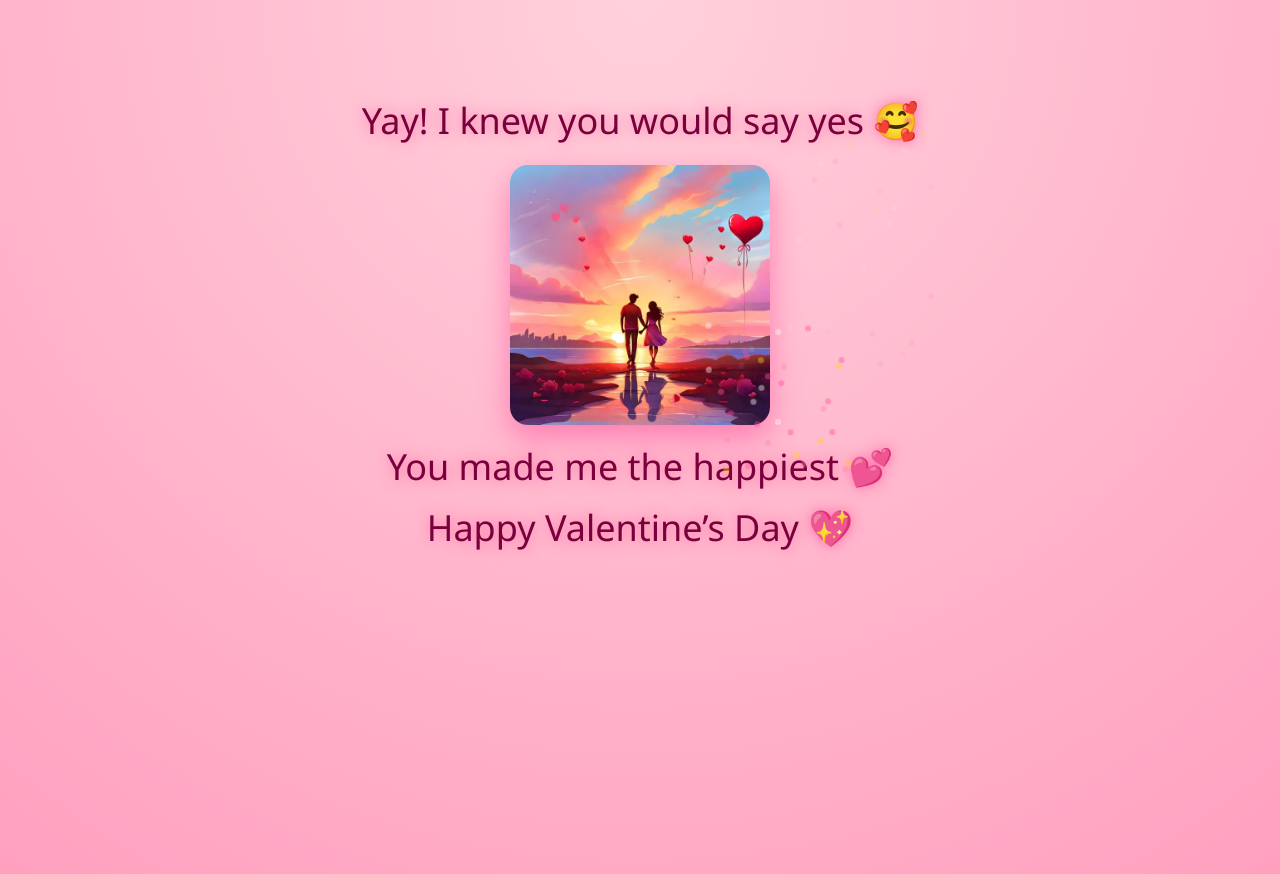
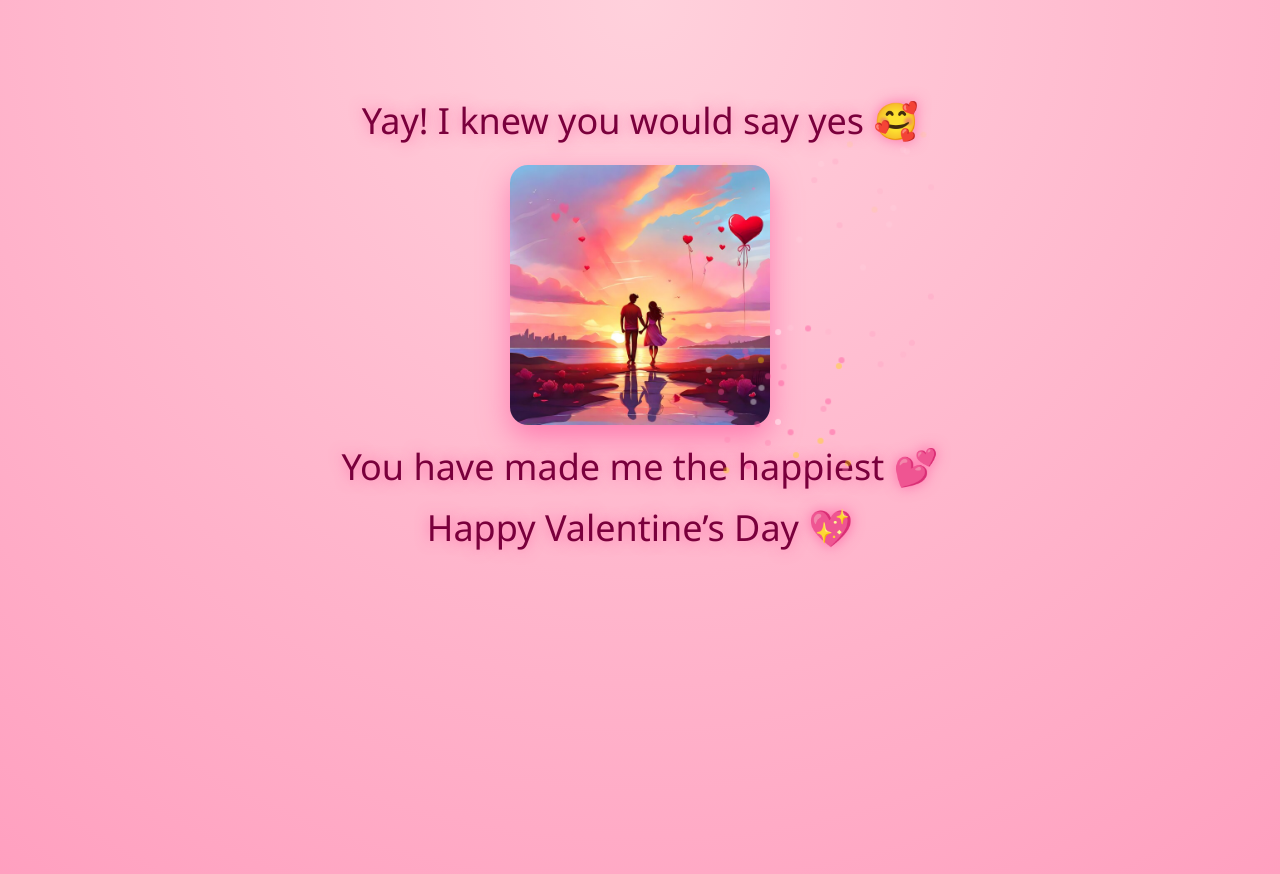
Before and after one commit to nkathariya2000-web/valentine, a plain HTML site: page index.html in a window 1280 px wide. Both pictures are taken after a click on the button "Yes 💕". Drawn offline with Linux system fonts and the light colour scheme.

Commit message:
Update index.html

```diff
--- a/index.html
+++ b/index.html
@@ -153,7 +153,7 @@ button:active {
 <div id="final">
   <div class="finalLine">Yay! I knew you would say yes 🥰</div>
   <img id="valPhoto" src="valentine.jpg" alt="Valentine">
-  <div class="finalLine">You made me the happiest 💕</div>
+  <div class="finalLine">You have made me the happiest 💕</div>
   <div class="finalLine">Happy Valentine’s Day 💖</div>
 </div>
 
```
